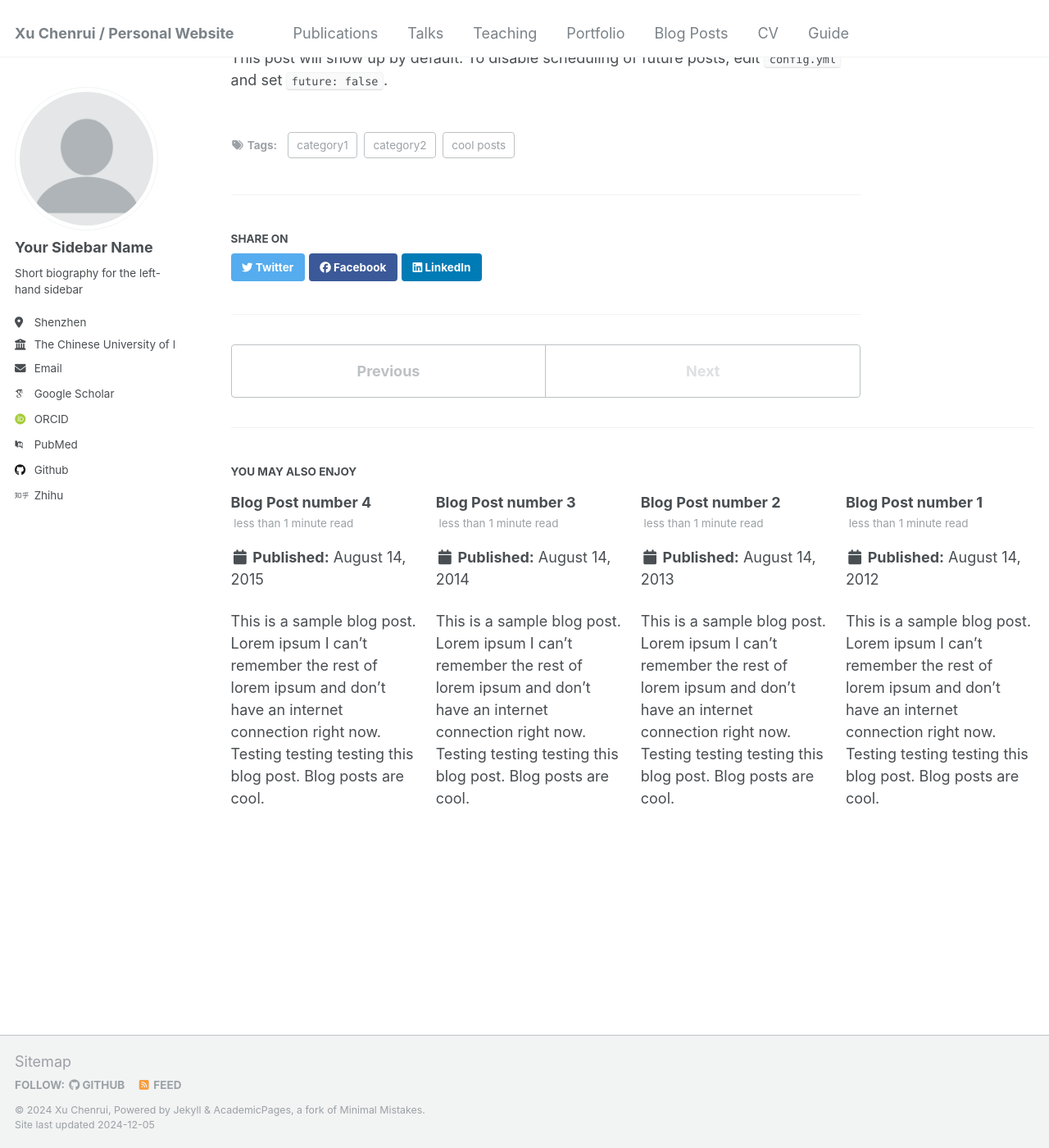
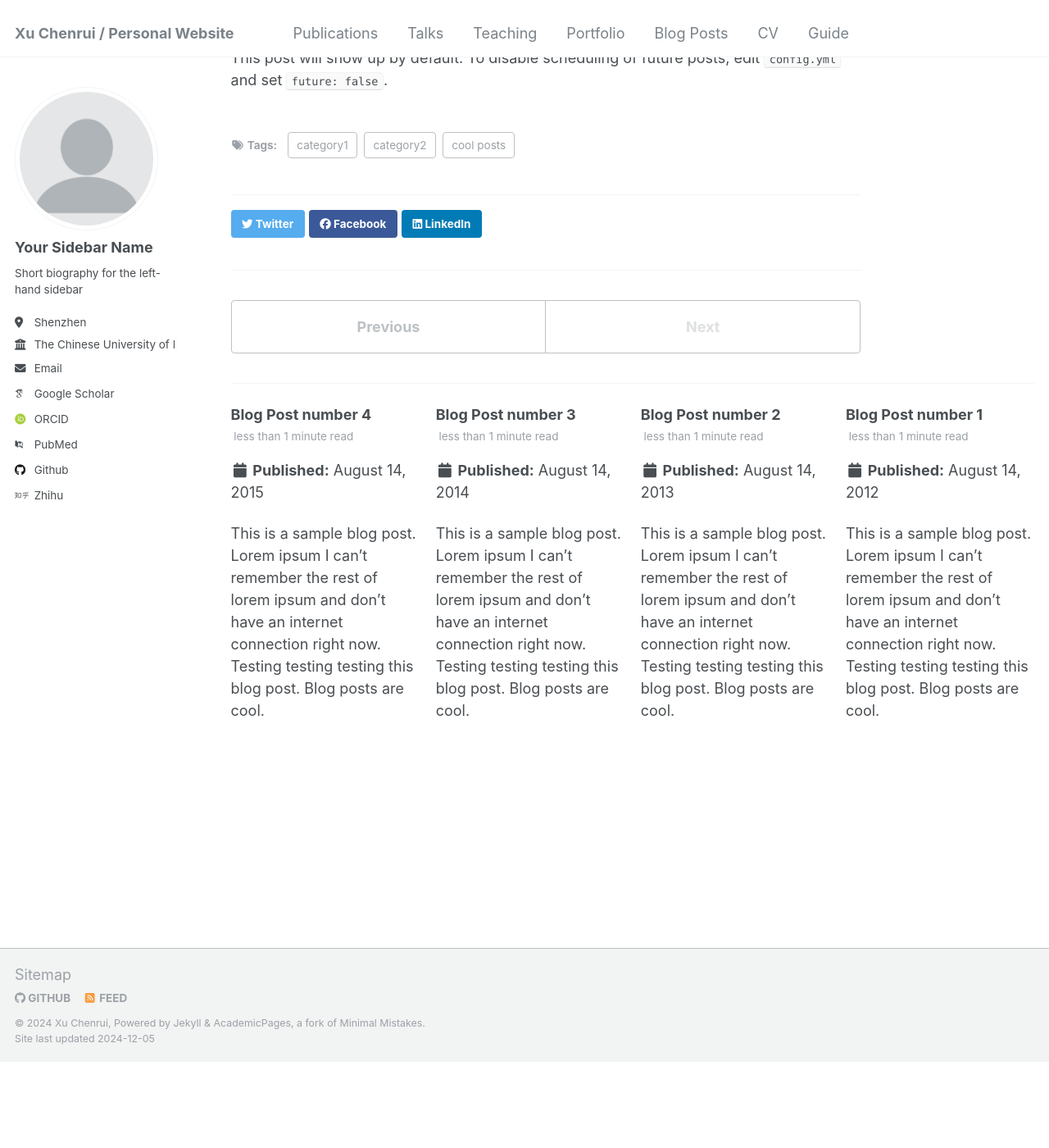
Before and after one commit to CherishdieEule/CherishdieEule.github.io, a Jekyll site: the page built from _posts/2199-01-01-future-post.md, in a window 1280 px wide and 1400 px high, scrolled down 173 px. Shown: the whole window at 82% size. Built offline with Jekyll 4.4.1, drawn with Linux system fonts in a browser that asks for light colours; some web fonts are replaced; after the commit the page ends 1467 px from its top, so only the background shows below that; part of the change alters nothing that is shown.

```diff
--- a/_config.yml
+++ b/_config.yml
@@ -7,7 +7,7 @@
 # server process.
 
 # Basic Site Settings
-locale                   : "en-US"
+locale                   : "CN"
 title                    : "Xu Chenrui / Personal Website"
 title_separator          : "-"
 name                     : "Xu Chenrui"
```
